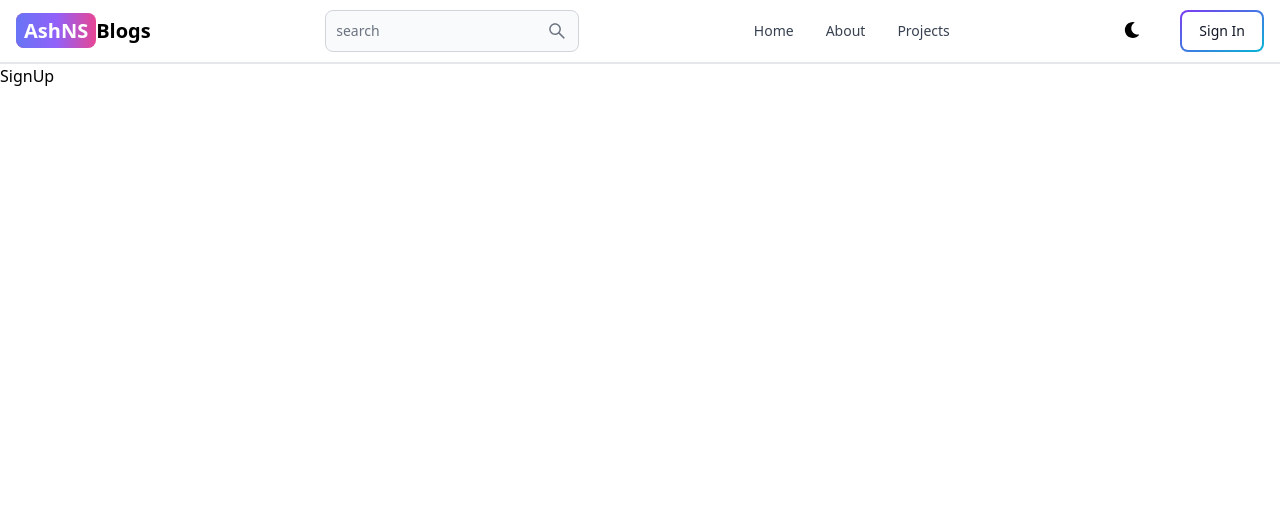
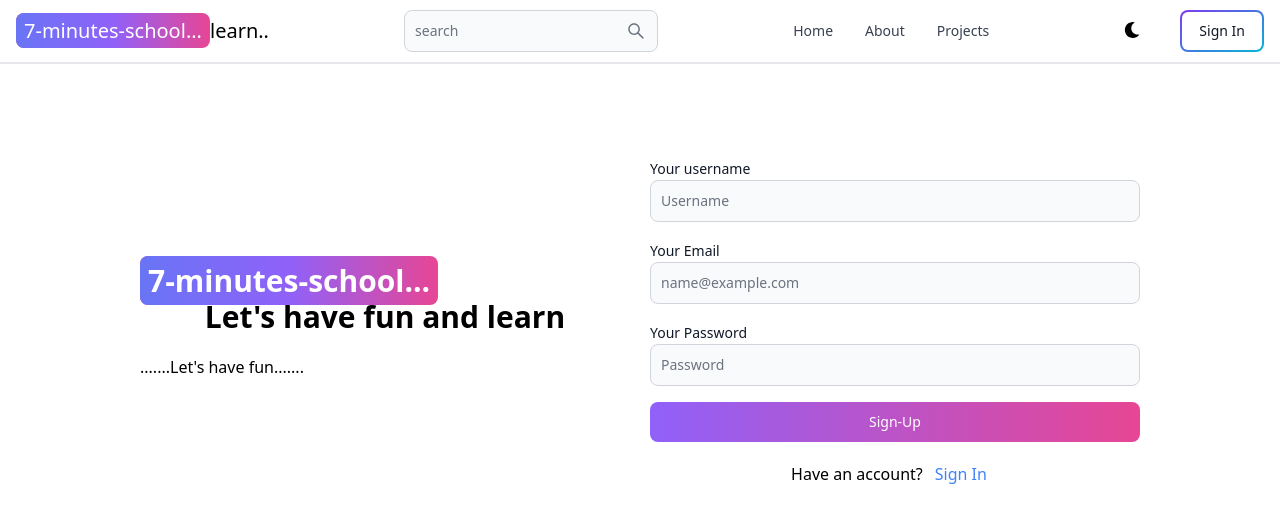
Before and after one commit to Ashraf182003/AshNS-MERN-Blog, a React (Vite) app in the folder client/: page /sign-up in a window 1280 px wide. Shown: the top 522 px of the page. Built offline with nearby package versions, Linux system fonts and the light colour scheme.

Commit message:
sign-up UI complete

```diff
--- a/client/index.html
+++ b/client/index.html
@@ -3,7 +3,7 @@
   <head>
     <meta charset="UTF-8" />
     <meta name="viewport" content="width=device-width, initial-scale=1.0" />
-    <title>AshnS-MERN-BLOG</title>
+    <title>Some-Where-In...</title>
   </head>
   <body>
     <div id="root"></div>
--- a/client/src/components/Header.jsx
+++ b/client/src/components/Header.jsx
@@ -10,12 +10,12 @@ export default function Header() {
     <Navbar className="border-b-2">
       <Link
         to="/"
-        className="self-center whitespace-nowrap text-sm sm:text-xl font-semibold dark:text-white"
+        className="self-center whitespace-nowrap text-sm sm:text-xl font-medium dark:text-white"
       >
         <span className="px-2 py-1 bg-gradient-to-r from-indigo-500 via-purple-500 to bg-pink-500 rounded-lg text-white">
-          AshNS
+          7-minutes-school...
         </span>
-        Blogs
+        learn..
       </Link>
       <form>
         <TextInput
--- a/client/src/pages/SignUp.jsx
+++ b/client/src/pages/SignUp.jsx
@@ -1,7 +1,52 @@
-import React from 'react'
+import { Button, Label, TextInput } from "flowbite-react";
+import React from "react";
+import { Link } from "react-router-dom";
 
 export default function SignUp() {
   return (
-    <div>SignUp</div>
-  )
+    <div className="min-h-screen mt-20">
+      <div className="flex p-3 max-w-5xl mx-auto flex-col md:flex-row md:items-center gap-5">
+    {/*left */}
+          <div className="flex-1">
+
+    <Link
+        to="/"
+        className="font-bold dark:text-white text-3xl">
+        <span className="px-2 py-1 bg-gradient-to-r from-indigo-500 via-purple-500 to bg-pink-500 rounded-lg text-white">
+          7-minutes-school...
+        </span>
+        <div className="text-center">Let's have fun and learn</div>
+      </Link>
+      <p className="text-md mt-5">.......Let's have fun.......</p>
+
+          </div>
+    {/*right*/}
+          <div className="flex-1">
+            <form className="flex flex-col gap-4">
+              <div>
+                <Label value="Your username"></Label>
+                <TextInput type="text" placeholder="Username" id="username"></TextInput>
+              </div>
+              <div>
+                <Label value="Your Email"></Label>
+                <TextInput type="text" placeholder="name@example.com" id="email"></TextInput>
+              </div>
+              <div>
+                <Label value="Your Password"></Label>
+                <TextInput type="text" placeholder="Password" id="password"></TextInput>
+              </div>
+              <Button gradientDuoTone="purpleToPink" type="submit">
+                Sign-Up
+              </Button>
+            </form>
+            <div className="text-center mt-5 gap-2">
+                <span>Have an account?</span>
+                <Link to="/sign-in" className="text-blue-500 mx-3">Sign In</Link>
+              </div>
+          </div>
+
+
+          </div>
+    </div>
+  );
 }
--- a/client/src/pages/Signin.jsx
+++ b/client/src/pages/Signin.jsx
@@ -2,6 +2,8 @@ import React from 'react'
 
 export default function Signin() {
   return (
-    <div>Signin</div>
+    <div>
+    Sign-in
+    </div>
   )
 }
```
